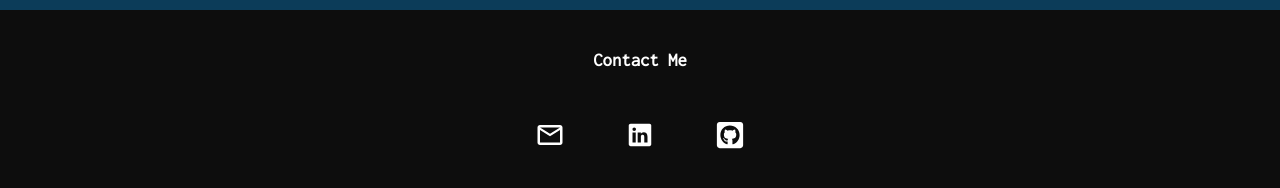
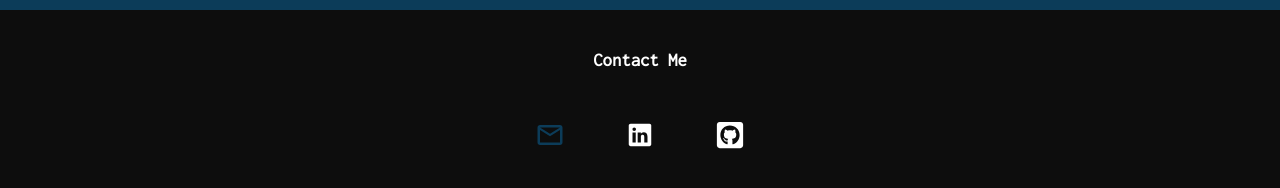
Before and after one commit to Encr1pt0r/portfolio-react, a React (Create React App) app: page / in a window 1280 px wide. In both pictures the pointer is over the icon 550 px from the left and 1715 px from the top of the page. Shown: the part 1590-1778 px from the top of the page. Built offline with nearby package versions, Linux system fonts and the light colour scheme.

Commit message:
Hover effect on footer icons

```diff
--- a/src/components/Footer.js
+++ b/src/components/Footer.js
@@ -14,7 +14,6 @@ export default function Footer() {
           <IoLogoLinkedin className='footer__icons__icon' />
           <FaGithubSquare className='footer__icons__icon' />
         </div>
-
       </div>
     </>
   )
--- a/src/components/Footer.scss
+++ b/src/components/Footer.scss
@@ -26,6 +26,10 @@
             padding: 30px;
             padding-top: 50px;
         }
+
+        &__icon:hover {
+            color: $blue;
+        }
     }
 
 }
```
